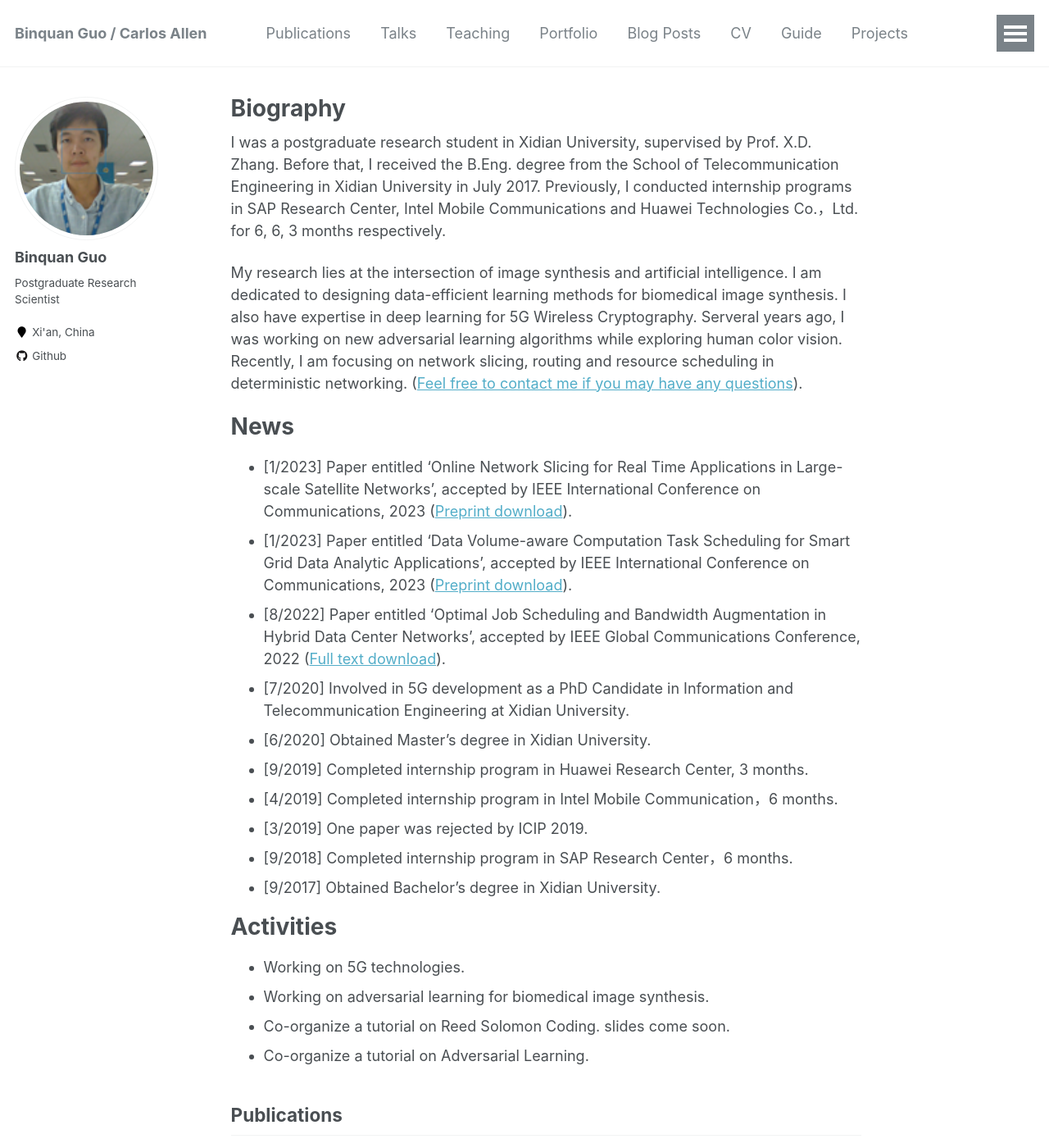
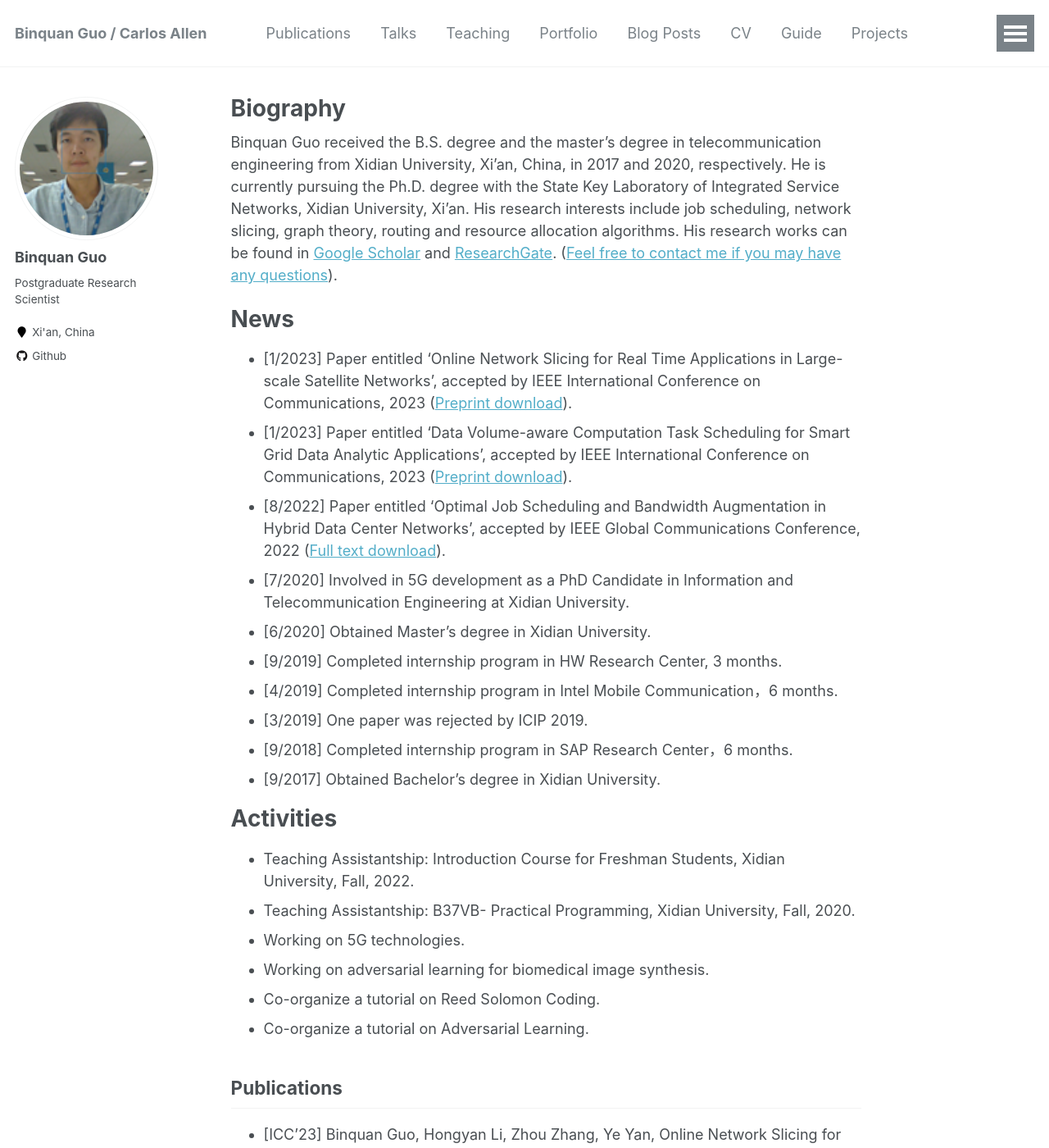
Before and after one commit to wilixx/wilixx.github.io, a Jekyll site: the page built from _pages/about.md, in a window 1280 px wide and 1400 px high. Shown: the whole window at 82% size. Built offline with Jekyll 4.4.1, drawn with Linux system fonts in a browser that asks for light colours; some of the changed text lies outside the part shown.

Commit message:
Updata 2023-04-07

```diff
--- a/_pages/about.md
+++ b/_pages/about.md
@@ -8,9 +8,7 @@ redirect_from:
   - /about.html
 ---
 
-I was a postgraduate research student in Xidian University, supervised by Prof. X.D. Zhang. Before that, I received the B.Eng. degree from the School of Telecommunication Engineering in Xidian University in July 2017. Previously, I conducted internship programs in SAP Research Center, Intel Mobile Communications and Huawei Technologies Co.，Ltd. for 6, 6, 3 months respectively.
-
-My research lies at the intersection of image synthesis and artificial intelligence. I am dedicated to designing data-efficient learning methods for biomedical image synthesis. I also have expertise in deep learning for 5G Wireless Cryptography. Serveral years ago, I was working on new adversarial learning algorithms while exploring human color vision. Recently, I am focusing on network slicing, routing and resource scheduling in deterministic networking. ([Feel free to contact me if you may have any questions](https://sites.google.com/view/binquanguo/home)).
+Binquan Guo received the B.S. degree and the master's degree in telecommunication engineering from Xidian University, Xi’an, China, in 2017 and 2020, respectively. He is currently pursuing the Ph.D. degree with the State Key Laboratory of Integrated Service Networks, Xidian University, Xi’an. His research interests include job scheduling, network slicing, graph theory, routing and resource allocation algorithms. His research works can be found in [Google Scholar](https://scholar.google.com/citations?user=NA8egm4AAAAJ) and [ResearchGate](https://www.researchgate.net/profile/Binquan-Guo/research). ([Feel free to contact me if you may have any questions](https://sites.google.com/view/binquanguo/home)).
 
 
 News
@@ -20,7 +18,7 @@ News
 * [8/2022] Paper entitled 'Optimal Job Scheduling and Bandwidth Augmentation in Hybrid Data Center Networks', accepted by IEEE Global Communications Conference, 2022 ([Full text download](https://ieeexplore.ieee.org/document/10001450)).
 * [7/2020] Involved in 5G development as a PhD Candidate in Information and Telecommunication Engineering at Xidian University.
 * [6/2020] Obtained Master's degree in Xidian University.
-* [9/2019] Completed internship program in Huawei Research Center, 3 months.
+* [9/2019] Completed internship program in HW Research Center, 3 months.
 * [4/2019] Completed internship program in Intel Mobile Communication，6 months.
 * [3/2019] One paper was rejected by ICIP 2019.
 * [9/2018] Completed internship program in SAP Research Center，6 months.
@@ -29,9 +27,11 @@ News
 
 Activities
 ======
+* Teaching Assistantship:  Introduction Course for Freshman Students, Xidian University, Fall, 2022.
+* Teaching Assistantship:  B37VB- Practical Programming, Xidian University, Fall, 2020.
 * Working on 5G technologies.
 * Working on adversarial learning for biomedical image synthesis.
-* Co-organize a tutorial on Reed Solomon Coding. slides come soon.
+* Co-organize a tutorial on Reed Solomon Coding.
 * Co-organize a tutorial on Adversarial Learning.
 
 
@@ -47,10 +47,10 @@ Publications
 
 Experience
 ------
-* [Jun,2019-Sep,2019] Internship program in Huawei Research Center.
+* [Jun,2019-Sep,2019] Internship program in HW Research Center.
 * [Oct,2018-Apr,2019] Internship program in Intel Mobile Communication.
 * [Feb,2018-Sep,2018] Internship program in SAP Research Center.
-* [Feb,2018-Apr,2018] Internship program in 215 Hospital.
+* [Feb,2018-Apr,2018] Internship program in 215 Hospital for Radiography.
 * [Aug,2013-Jul,2017] Obtained Bachelor's degree in Xidian University.
 
 
```
